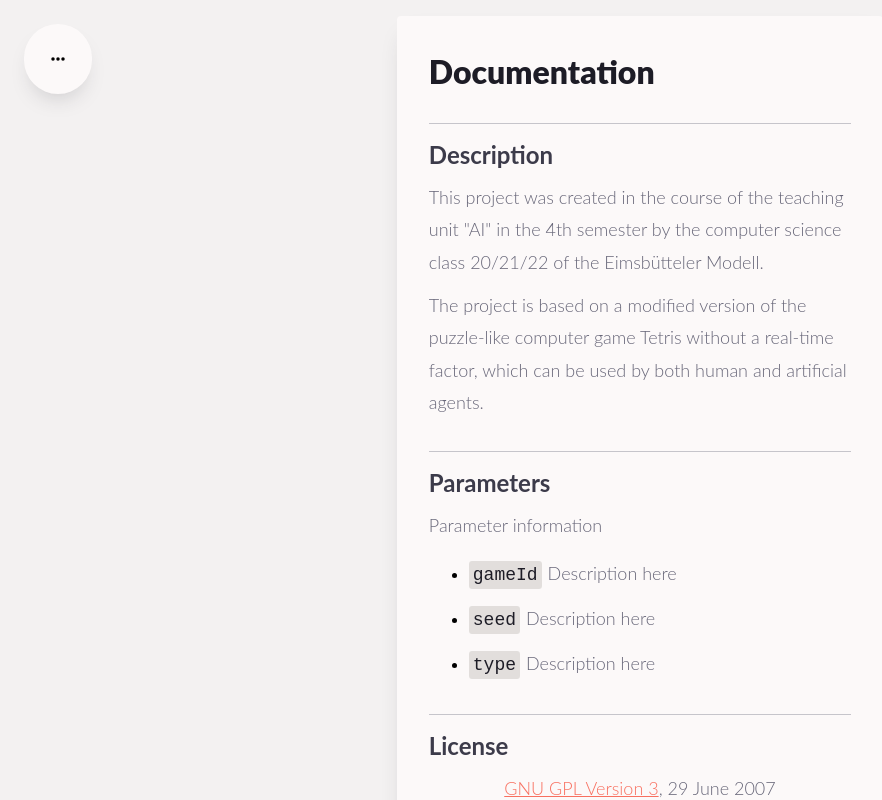
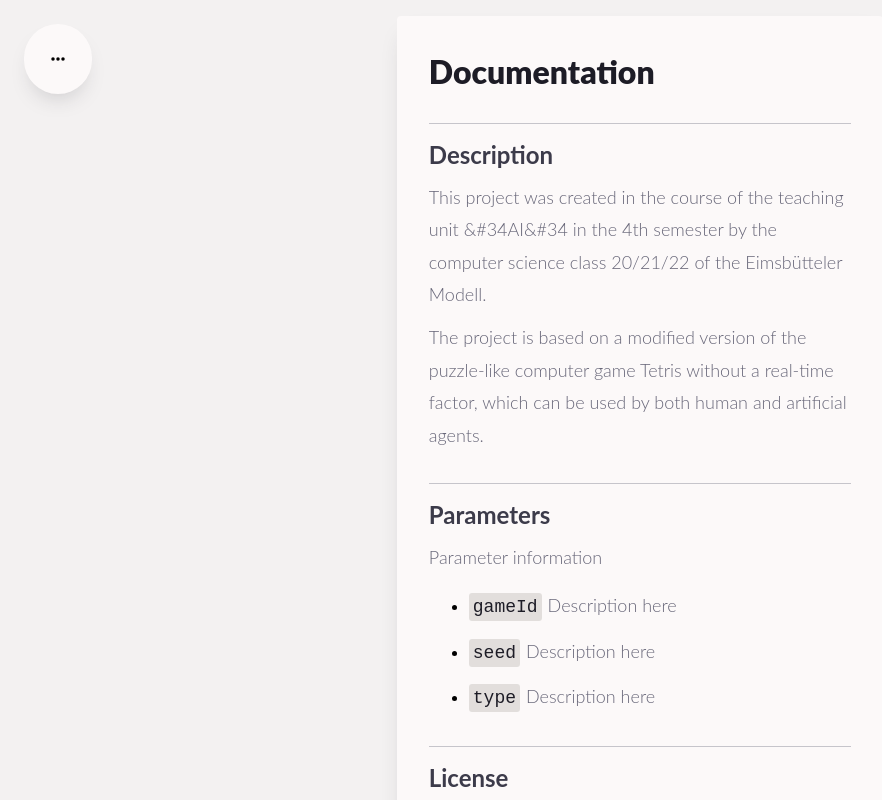
Before and after one commit to clk1006/teris, a Next.js app: page /docs in a window 1280 px wide. Shown: the top 800 px of the page, without its empty margins (0-882 px from the left). Built offline with nearby package versions, Linux system fonts and the light colour scheme.

Commit message:
fixed mistake

```diff
--- a/pages/docs/index.js
+++ b/pages/docs/index.js
@@ -55,7 +55,7 @@ export default function Docs() {
                         <h1>Documentation</h1>
                         <hr></hr>
                         <h2>Description</h2>
-                            <p>This project was created in the course of the teaching unit "AI" in the 4th semester by the computer science class 20/21/22 of the Eimsbütteler Modell.</p>
+                            <p>This project was created in the course of the teaching unit &#34AI&#34 in the 4th semester by the computer science class 20/21/22 of the Eimsbütteler Modell.</p>
                             <p>The project is based on a modified version of the puzzle-like computer game Tetris without a real-time factor, which can be used by both human and artificial agents. </p>
                         <hr></hr>
                         <h2>Parameters</h2>
```
